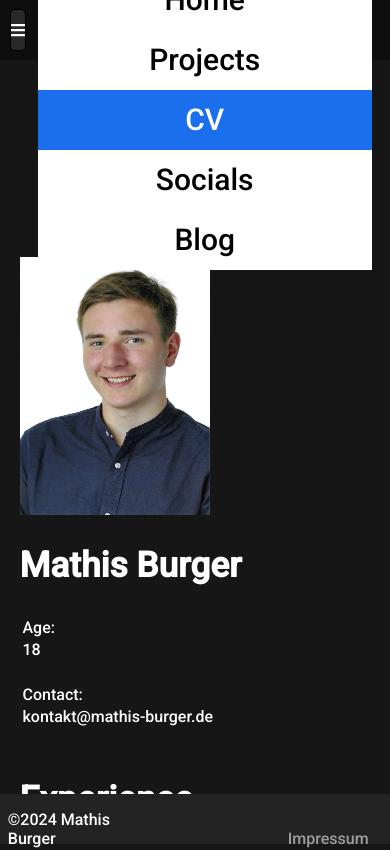
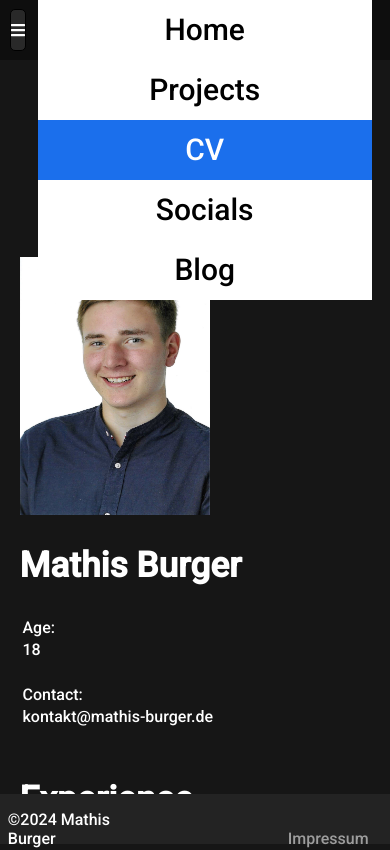
Before and after one commit to MathisBurger/mathis-burger.de, a Next.js app: page /cv in a window 390 px wide. Shown: the top 850 px of the page. Built offline with nearby package versions, Linux system fonts and the light colour scheme.

Commit message:
[STYLE] Fixed header on mobile devices

```diff
--- a/styles/Header.module.scss
+++ b/styles/Header.module.scss
@@ -66,7 +66,7 @@
     margin-top: -100%;
   }
   to {
-    margin-top: 60px;
+    margin-top: 70px;
   }
 }
 
@@ -115,7 +115,7 @@
     background: white;
     color: black;
     position: relative;
-    top: 60px;
+    top: 85px;
   }
   .active {
     color: white;
--- a/styles/timeline.module.scss
+++ b/styles/timeline.module.scss
@@ -22,11 +22,8 @@
 }
 
 .timelineContent {
-  //  padding: 20px;
   background: #1f1f1f;
-  //  -webkit-box-shadow: 5px 5px 10px #1a1a1a, -5px -5px 10px #242424;
   box-shadow: 5px 5px 10px #1a1a1a, -5px -5px 10px #242424;
-  //  border-radius: 5px;
   color: white;
   padding: 1.75rem;
   transition: 0.4s ease;
@@ -47,6 +44,7 @@
   .timelineMiddle {
     position: relative;
     background-image: linear-gradient(45deg, #f27121, #e94057, #8a2387);
+    //background-image: linear-gradient(45deg, #128fc4, #129cbb, #1457e7);
     width: 3px;
     height: 100%;
   }
@@ -61,7 +59,7 @@
     height: 15px;
     border-radius: 50%;
     background-image: linear-gradient(45deg, #f27121, #e94057, #8a2387);
-    // -webkit-transform: translateX(-50%);
+    //background-image: linear-gradient(45deg, #128fc4, #129cbb, #1457e7);
     transform: translateX(-50%);
   }
 }
```
